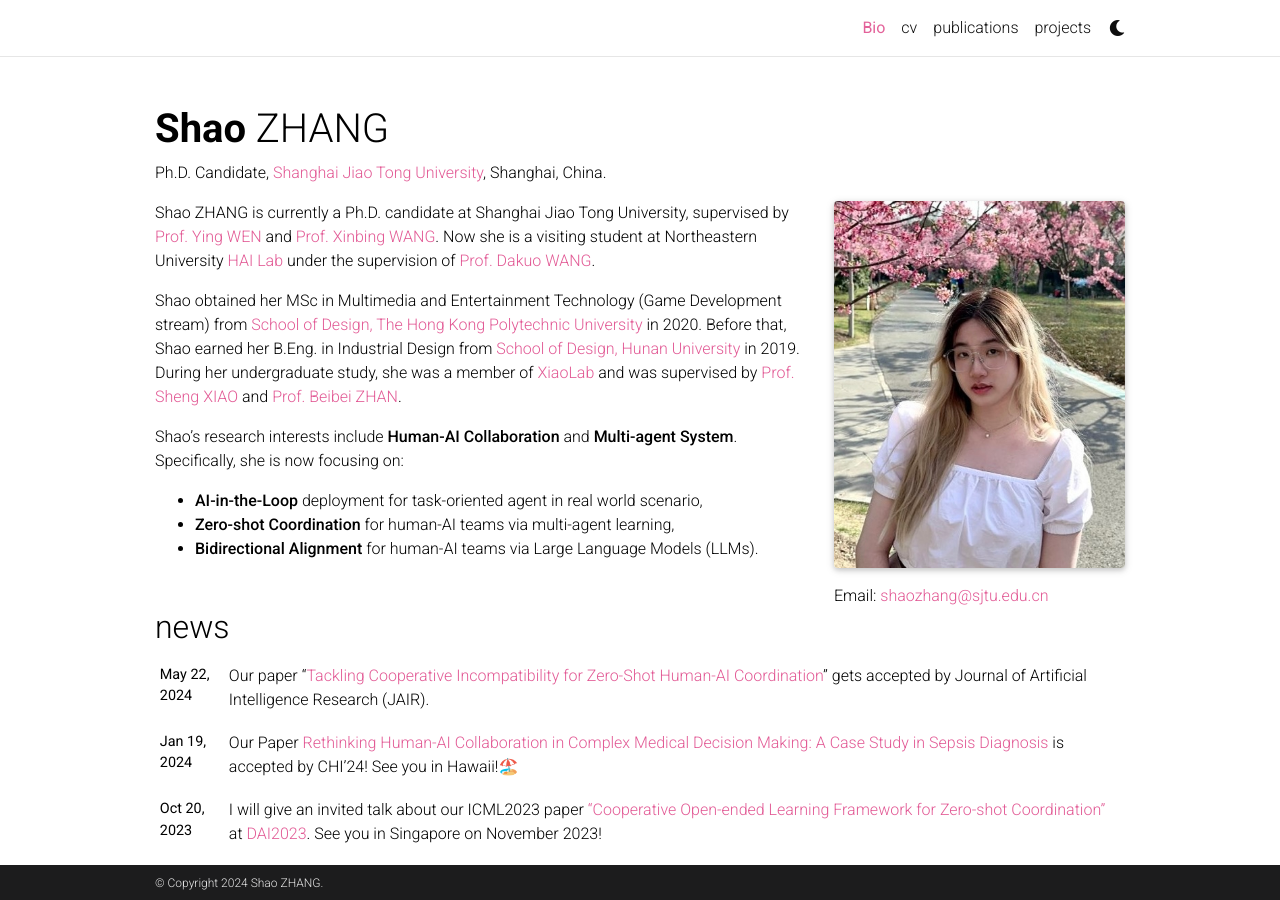
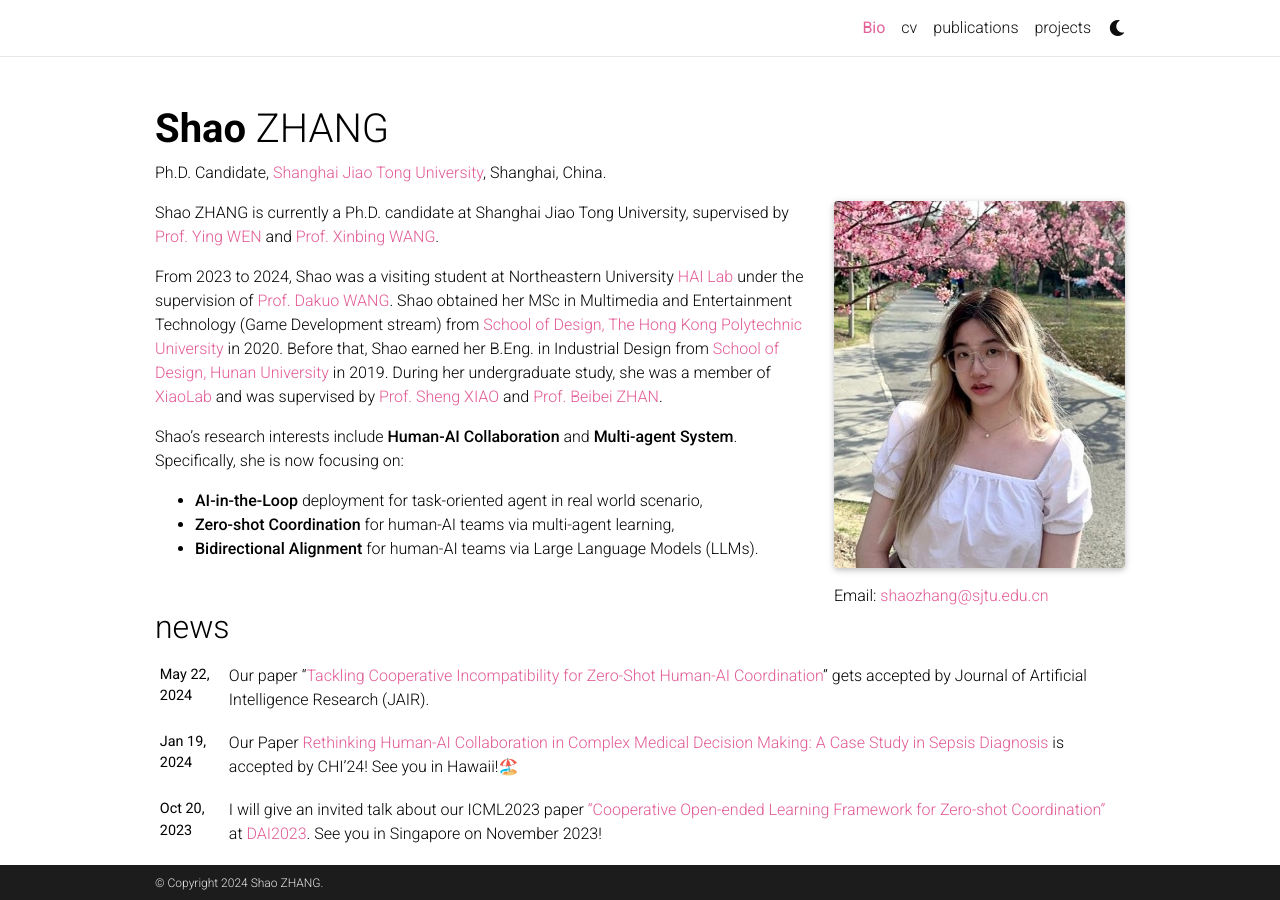
Before and after one commit to ShaoZhang0115/shaozhang_home_page, a Jekyll site: the page built from _pages/about.md, in a window 1280 px wide and 900 px high. Built offline with Jekyll 4.4.1, drawn with Linux system fonts in a browser that asks for light colours; full-size pictures stand in for the smaller copies a plugin makes; comment, search, counter and statistics services are not loaded; a style sheet for code colours, icons or effects is not loaded.

Commit message:
Update about.md

```diff
--- a/_pages/about.md
+++ b/_pages/about.md
@@ -20,8 +20,9 @@ selected_papers: true # includes a list of papers marked as "selected={true}"
 social: true  # includes social icons at the bottom of the page
 ---
 
-Shao ZHANG is currently a Ph.D. candidate at Shanghai Jiao Tong University, supervised by [Prof. Ying WEN](https://yingwen.io/) and [Prof. Xinbing WANG](https://www.cs.sjtu.edu.cn/~wang-xb/). Now she is a visiting student at Northeastern University [HAI Lab](https://hailab.io/) under the supervision of [Prof. Dakuo WANG](https://www.dakuowang.com/).
+Shao ZHANG is currently a Ph.D. candidate at Shanghai Jiao Tong University, supervised by [Prof. Ying WEN](https://yingwen.io/) and [Prof. Xinbing WANG](https://www.cs.sjtu.edu.cn/~wang-xb/).
 
+From 2023 to 2024, Shao was a visiting student at Northeastern University [HAI Lab](https://hailab.io/) under the supervision of [Prof. Dakuo WANG](https://www.dakuowang.com/).
 Shao obtained her MSc in Multimedia and Entertainment Technology (Game Development stream) from [School of Design, The Hong Kong Polytechnic University](https://www.sd.polyu.edu.hk/en/) in 2020. Before that, Shao earned her B.Eng. in Industrial Design from [School of Design, Hunan University](http://design.hnu.edu.cn/) in 2019. During her undergraduate study, she was a member of [XiaoLab](http://xiaolab.net/) and was supervised by [Prof. Sheng XIAO](http://xiaolab.net/) and [Prof. Beibei ZHAN](http://ylsy.hnu.edu.cn/info/1353/9629.htm).
 
 Shao's research interests include **Human-AI Collaboration** and **Multi-agent System**.
```
